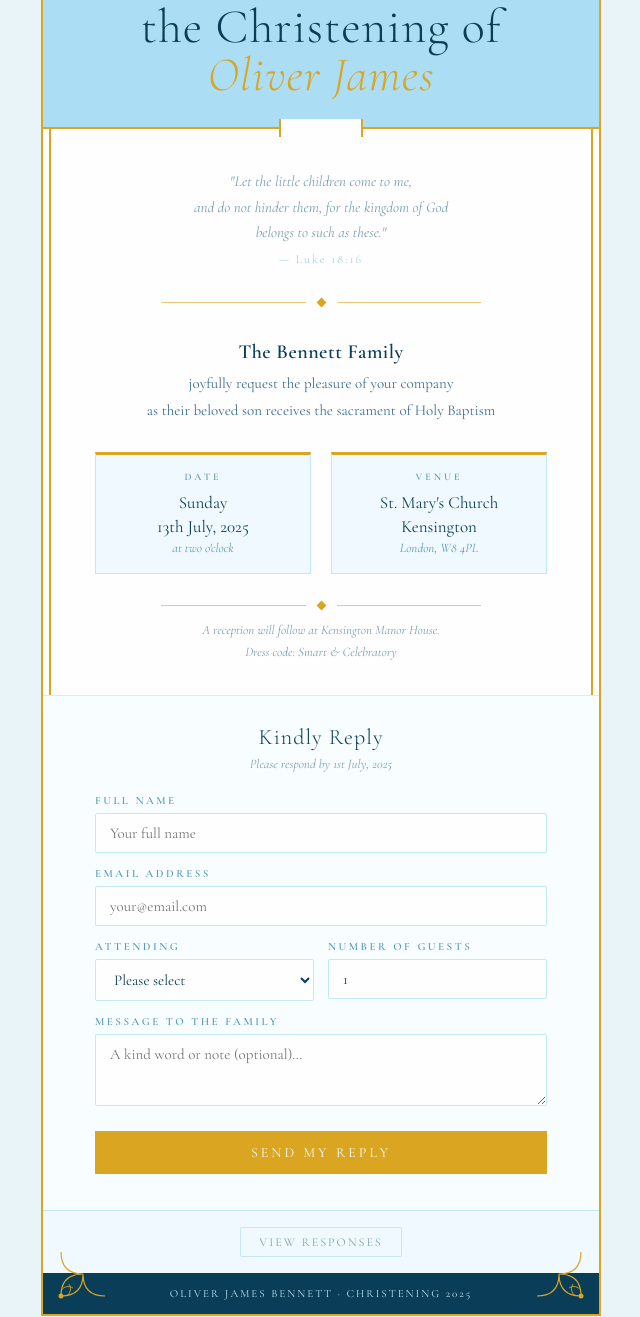
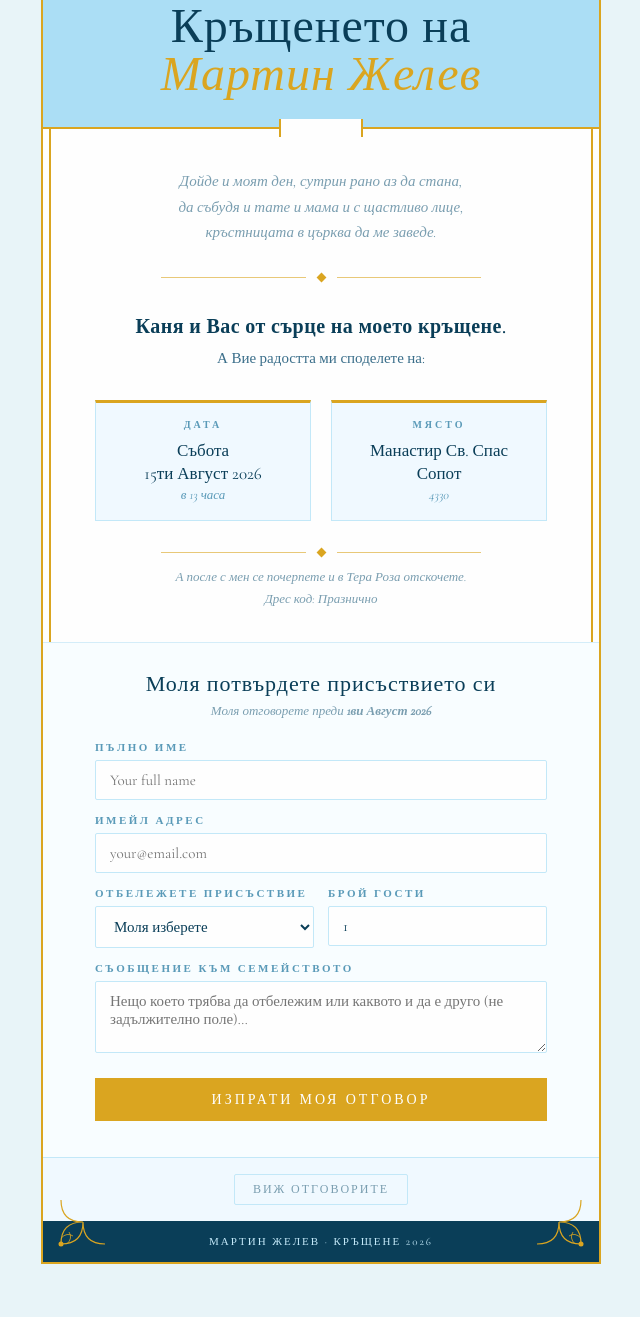
Before and after one commit to txd481/christening-invitation, a plain HTML site: page index.html in a window 1280 px wide. Shown: the part 249-1566 px from the top of the page, without its empty margins (319-959 px from the left). Drawn offline with nearby package versions, Linux system fonts and the light colour scheme.

Commit message:
Add files via upload

```diff
--- a/index.html
+++ b/index.html
@@ -3,7 +3,7 @@
 <head>
   <meta charset="UTF-8">
   <meta name="viewport" content="width=device-width, initial-scale=1.0">
-  <title>Christening Invitation — Oliver James Bennett</title>
+  <title>Покана за Кръщене — Мартин Желев</title>
   <link href="https://fonts.googleapis.com/css2?family=Cormorant+Garamond:ital,wght@0,300;0,400;0,600;1,300;1,400&display=swap" rel="stylesheet">
 
   <!-- Firebase compat SDKs — must load before your script -->
@@ -95,7 +95,7 @@
 
   <!-- Header -->
   <div class="inv-header">
-    <div class="inv-tagline">You are warmly invited to</div>
+    <div class="inv-tagline">Вие сте поканени на</div>
 
     <!-- Orthodox Trefoil Cross -->
     <div class="cross-wrap">
@@ -127,16 +127,16 @@
       </svg>
     </div>
 
-    <div class="inv-child-name">the Christening of<br><em>Oliver James</em></div>
+    <div class="inv-child-name">Кръщенето на<br><em>Мартин Желев</em></div>
   </div>
 
   <!-- Body -->
   <div class="inv-body">
     <p class="inv-verse">
-      "Let the little children come to me,<br>
-      and do not hinder them, for the kingdom of God<br>
-      belongs to such as these."<br>
-      <span style="font-size:12px; letter-spacing:2px; font-style:normal; color:#aacfdf;">— Luke 18:16</span>
+      Дойде и моят ден, сутрин рано аз да стана,<br>
+      да събудя и тате и мама и с щастливо лице,<br>
+      кръстницата в църква да ме заведе.<br>
+      <!--<span style="font-size:12px; letter-spacing:2px; font-style:normal; color:#aacfdf;">— Luke 18:16</span> -->
     </p>
     <div class="inv-divider">
       <div class="inv-divider-line"></div>
@@ -144,18 +144,17 @@
       <div class="inv-divider-line"></div>
     </div>
     <p class="inv-intro">
-      <strong>The Bennett Family</strong>
-      joyfully request the pleasure of your company<br>
-      as their beloved son receives the sacrament of Holy Baptism
+      <strong>Каня и Вас от сърце на моето кръщене.</strong>
+      А Вие радостта ми споделете на:<br>
     </p>
     <div class="details-grid">
       <div class="detail-box">
-        <div class="detail-label">Date</div>
-        <div class="detail-value">Sunday<br>13th July, 2025<br><em>at two o'clock</em></div>
+        <div class="detail-label">Дата</div>
+        <div class="detail-value">Събота<br>15ти Август 2026<br><em>в 13 часа</em></div>
       </div>
       <div class="detail-box">
-        <div class="detail-label">Venue</div>
-        <div class="detail-value">St. Mary's Church<br>Kensington<br><em>London, W8 4PL</em></div>
+        <div class="detail-label">Място</div>
+        <div class="detail-value">Манастир Св. Спас<br>Сопот<br><em>4330</em></div>
       </div>
     </div>
     <div class="inv-divider" style="margin-bottom:10px;">
@@ -164,57 +163,57 @@
       <div class="inv-divider-line"></div>
     </div>
     <p style="font-size:13px; color:#7a9eb0; font-style:italic; line-height:1.7; padding:0 8px;">
-      A reception will follow at Kensington Manor House.<br>
-      Dress code: Smart &amp; Celebratory
+      А после с мен се почерпете и в Тера Роза отскочете.<br>
+      Дрес код: Празнично
     </p>
   </div>
 
   <!-- RSVP -->
   <div class="rsvp-section">
-    <div class="rsvp-title">Kindly Reply</div>
-    <p class="rsvp-sub">Please respond by 1st July, 2025</p>
+    <div class="rsvp-title">Моля потвърдете присъствието си</div>
+    <p class="rsvp-sub"> Моля отговорете преди <b> 1ви Август 2026 </b> </p>
 
     <div id="rsvpForm">
       <div class="rsvp-form-group">
-        <label for="rName">Full Name</label>
+        <label for="rName">Пълно име</label>
         <input type="text" id="rName" placeholder="Your full name">
       </div>
       <div class="rsvp-form-group">
-        <label for="rEmail">Email Address</label>
+        <label for="rEmail">Имейл адрес</label>
         <input type="email" id="rEmail" placeholder="your@email.com">
       </div>
       <div class="two-col">
         <div class="rsvp-form-group">
-          <label for="rAttend">Attending</label>
+          <label for="rAttend">Отбележете присъствие</label>
           <select id="rAttend">
-            <option value="">Please select</option>
-            <option value="yes">Joyfully accepts</option>
-            <option value="no">Regretfully declines</option>
+            <option value="">Моля изберете</option>
+            <option value="yes">Радостно приемам</option>
+            <option value="no">За жалост не мога да присъствам</option>
           </select>
         </div>
         <div class="rsvp-form-group">
-          <label for="rGuests">Number of Guests</label>
+          <label for="rGuests">Брой гости</label>
           <input type="number" id="rGuests" min="1" max="10" value="1">
         </div>
       </div>
       <div class="rsvp-form-group">
-        <label for="rNote">Message to the Family</label>
-        <textarea id="rNote" placeholder="A kind word or note (optional)…"></textarea>
+        <label for="rNote">Съобщение към семейството</label>
+        <textarea id="rNote" placeholder="Нещо което трябва да отбележим или каквото и да е друго (не задължително поле)…"></textarea>
       </div>
-      <button class="rsvp-btn" id="submitBtn" onclick="submitRsvp()">Send My Reply</button>
+      <button class="rsvp-btn" id="submitBtn" onclick="submitRsvp()">Изпрати моя отговор</button>
       <div class="rsvp-error" id="rsvpError"></div>
     </div>
 
     <div class="rsvp-success" id="rsvpSuccess">
       <div class="icon">✦</div>
-      <h3>Thank you, <span id="successName"></span></h3>
-      <p>Your reply has been received with gratitude.<br>We look forward to celebrating with you.</p>
+      <h3>Благодарим ви, <span id="successName"></span></h3>
+      <p>Вашият отговор е получен и записан с благодарност.<br>Очакваме с нетърпение да отпразнуваме заедно.</p>
     </div>
   </div>
 
   <!-- Admin -->
   <div class="admin-section">
-    <button class="admin-toggle" onclick="toggleAdmin()">View Responses</button>
+    <button class="admin-toggle" onclick="toggleAdmin()">Виж отговорите</button>
     <div class="admin-panel" id="adminPanel">
       <div class="admin-pass-row">
         <input type="password" id="adminPass" placeholder="Enter password…" onkeydown="if(event.key==='Enter') checkAdmin()">
@@ -232,7 +231,7 @@
     </div>
   </div>
 
-  <div class="inv-footer">Oliver James Bennett &middot; Christening 2025</div>
+  <div class="inv-footer">Мартин Желев &middot; Кръщене 2026</div>
 </div>
 
 <script>
```
